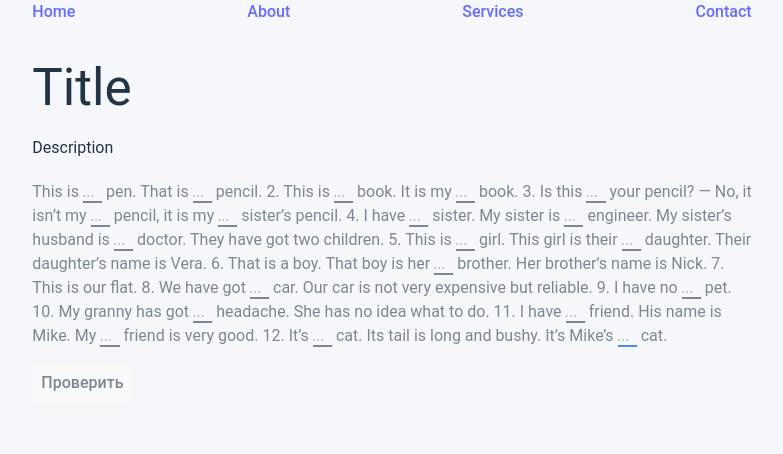
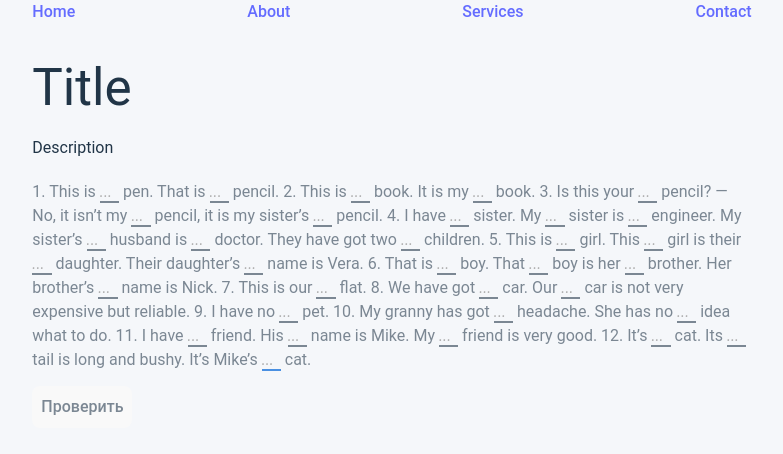
Before and after one commit to Vital99878/english-frontend, a React (Vite) app: page / in a window 1280 px wide. Shown: the top 454 px of the page, without its empty margins (248-1031 px from the left). Built offline with nearby package versions, Linux system fonts and the light colour scheme.

Commit message:
feat(snackbar) тестовая всплывашка

```diff
--- a/src/const/exercise_with_omissions.ts
+++ b/src/const/exercise_with_omissions.ts
@@ -2,19 +2,7 @@ export const EXERCISE_WITH_OMISSIONS =
     'The sun was setting over the [ ], [the] a warm [ ] glow across the [the] as the day gradually faded twilight.'
 
 export const EXERCISE_WITH_OMISSIONS_2 =
-    'This is [a] pen. That is [a] pencil. 2. This is [a] book.\n' +
-    'It is  my [ ] book. 3. Is this [ ] your pencil? — No, it isn’t my\n' +
-    '[ ] pencil, it is my [ ] sister’s pencil. 4. I have [a] sister. My\n' +
-    'sister is [an] engineer. My sister’s husband is [a] doctor.\n' +
-    'They have got two children. 5. This is [a] girl. This girl is\n' +
-    'their [ ] daughter. Their daughter’s name is Vera. 6. That\n' +
-    'is a boy. That boy is her [ ] brother. Her brother’s name\n' +
-    'is Nick. 7. This is our flat. 8. We have got [a] car. Our\n' +
-    'car is not very expensive but reliable. 9. I have no [ ] pet.\n' +
-    '10. My granny has got [a] headache. She has no idea\n' +
-    'what to do. 11. I have [a] friend. His name is Mike. My\n' +
-    '[ ] friend is very good. 12. It’s [a] cat. Its tail is long and\n' +
-    'bushy. It’s Mike’s [ ] cat.'
+    '1. This is [a] pen. That is [a] pencil. 2. This is [a] book. It is my [ ] book. 3. Is this your [ ] pencil? — No, it isn’t my [ ] pencil, it is my sister’s [ ] pencil. 4. I have [a] sister. My [ ] sister is [an] engineer. My sister’s [ ] husband is [a] doctor. They have got two [ ] children. 5. This is [a] girl. This [ ] girl is their [ ] daughter. Their daughter’s [ ] name is Vera. 6. That is [a] boy. That [ ] boy is her [ ] brother. Her brother’s [ ] name is Nick. 7. This is our [ ] flat. 8. We have got [a] car. Our [ ] car is not very expensive but reliable. 9. I have no [ ] pet. 10. My granny has got [a] headache. She has no [ ] idea what to do. 11. I have [a] friend. His [ ] name is Mike. My [ ] friend is very good. 12. It’s [a] cat. Its [ ] tail is long and bushy. It’s Mike’s [ ] cat.\n'
 
 export const EXERCISE_RIGHT_ORDER = '[1-some text] [2-with new]  [3-order list]'
 
```
